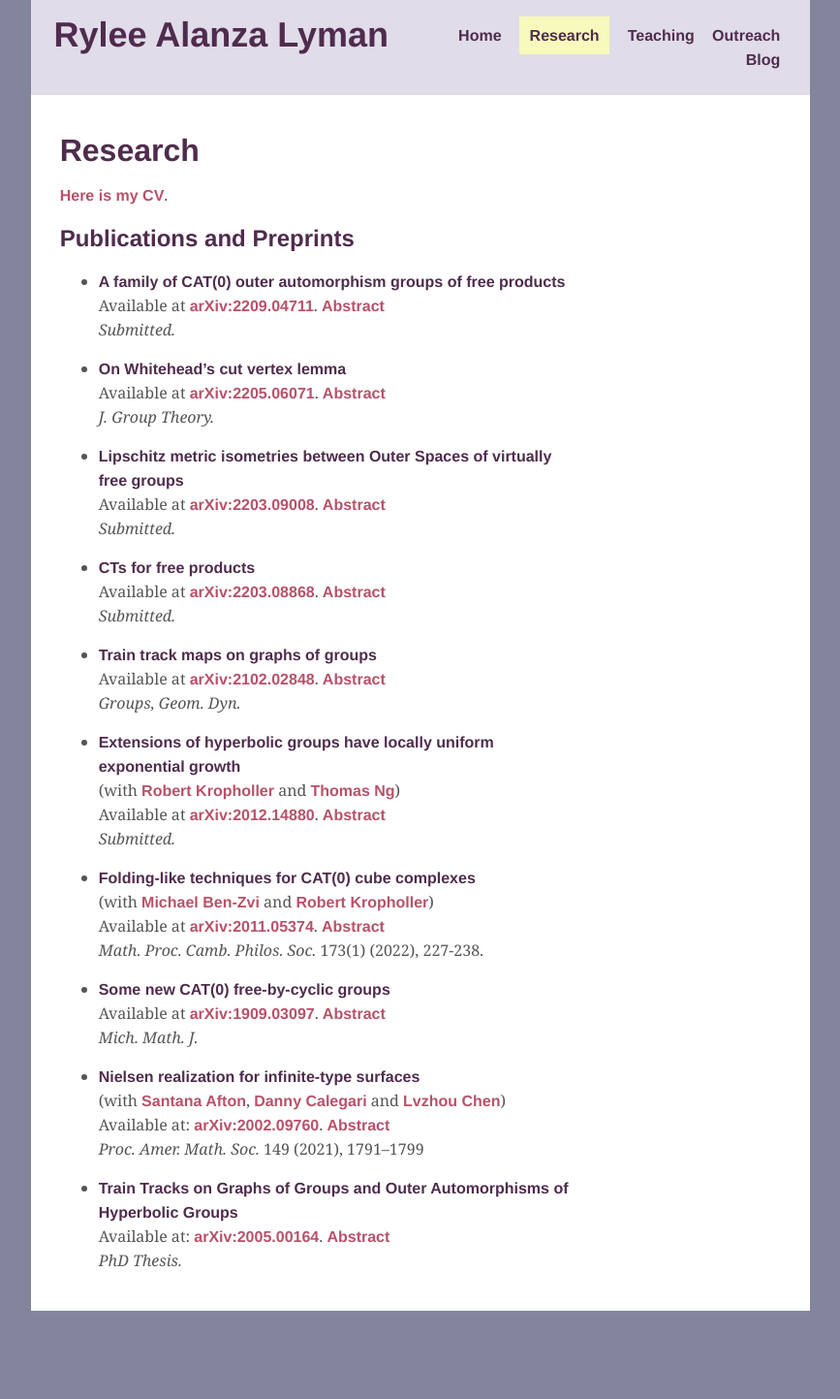
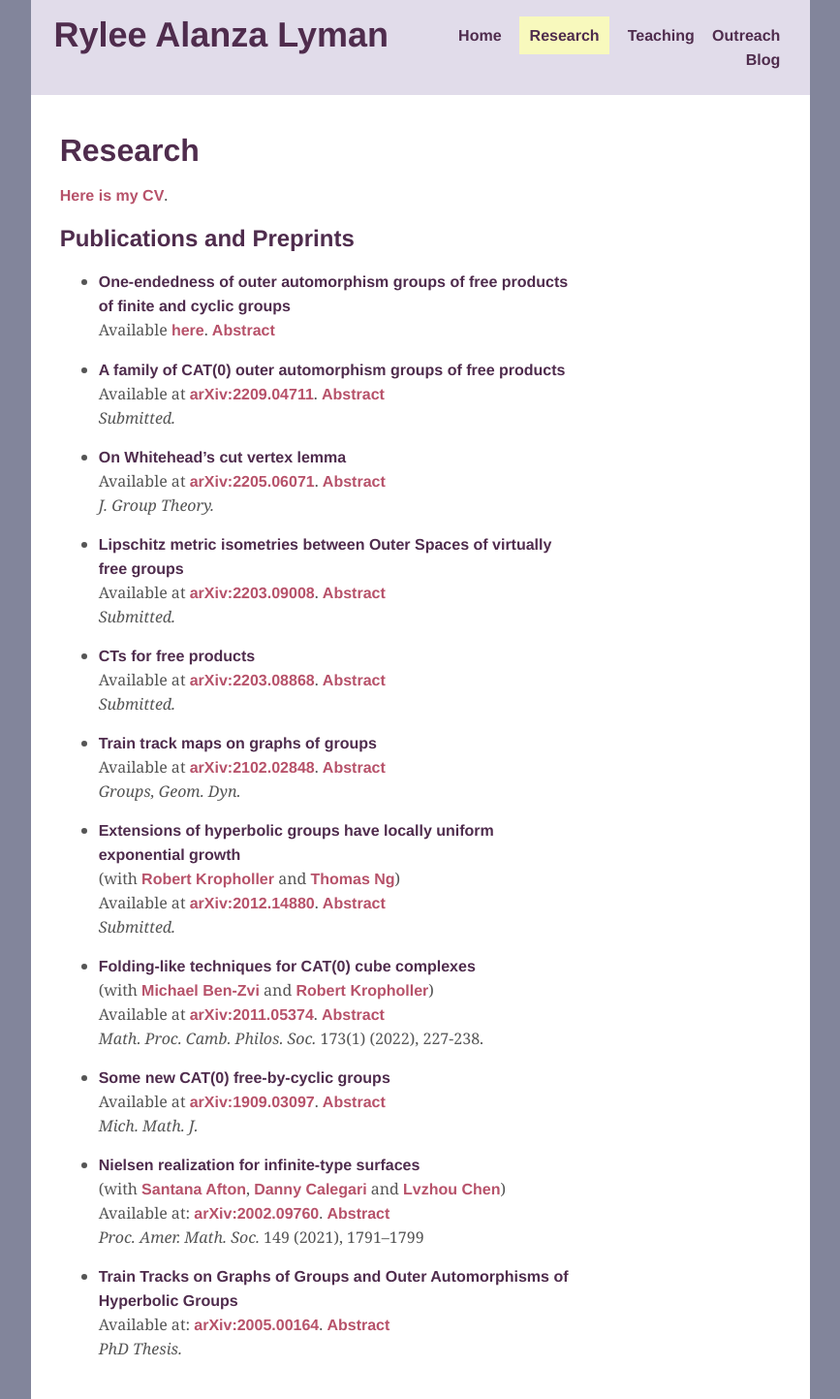
Before and after one commit to ryleelyman/Site, a Jekyll site: the page built from research.md, in a window 1280 px wide. Shown: the whole page at 97% size, without its empty margins (206-1073 px from the left). Built offline with Jekyll 4.4.1, drawn with Linux system fonts in a browser that asks for light colours; before the commit the page ends 1352 px from its top, so only the background shows below that; some of the changed lines change nothing that is shown.

Commit message:
actually update research.md

```diff
--- a/research.md
+++ b/research.md
@@ -9,6 +9,25 @@ math: true
 
 ## Publications and Preprints
 
+- **One-endedness of outer automorphism groups of free products of finite and cyclic groups**
+Available [here][OneEnded].
+<a onclick="displayabs('OneEnded')">Abstract</a>
+<div id="OneEnded" style="display: none">
+<blockquote>
+In a previous paper, we showed that the group of outer automorphisms of the free product
+of two nontrivial finite groups with an infinite cyclic group has infinitely many ends,
+despite being of virtual cohomological dimension two.
+The main result of this paper is that aside from this exception,
+having virtual cohomological dimension at least two implies the outer automorphism group
+of a free product of finite and cyclic groups is one ended.
+As a corollary, the outer automorphism groups of the free product of four finite groups
+or the free product of a single finite group with a free group of rank two are
+virtual duality groups of diimension two, in contrast with the above example.
+We also prove that groups in this family are semistable at infinity (or at each end).
+Our proof is inspired by methods of Vogtmann, applied to a complex first studied
+in another guise by Krstić and Vogtmann.
+</blockquote>
+</div>
 - **A family of CAT(0) outer automorphism groups of free products**
 Available at [arXiv:2209.04711](https://arxiv.org/abs/2209.04711).
 <a onclick="displayabs('CAT0ABZ')">Abstract</a>
@@ -220,3 +239,4 @@ Available at: [arXiv:2002.09760](http://arxiv.org/abs/2002.09760).
 [Train tracks on graphs of groups]: {{ "assets/pdfs/TrainTrackMapsonGraphsofGroups.pdf" | relative_url }}
 [Lipschitz metric isometries]: {{ "assets/pdfs/LipschitzMetricEmbeddings.pdf" | relative_url }}
 [Whitehead cut vertex]: {{ "assets/pdfs/Whitehead.pdf" | relative_url }}
+[OneEnded]: {{ "assets/pdfs/OneEnded.pdf" | relative_url }}
```
Also changed, not shown: 1 other file.
